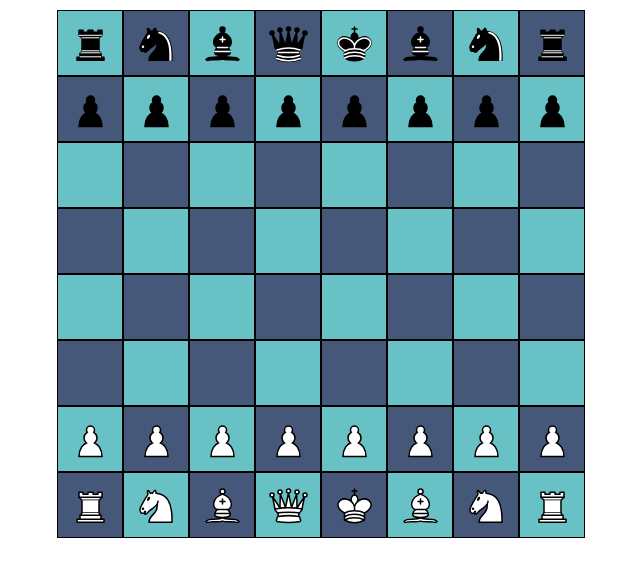
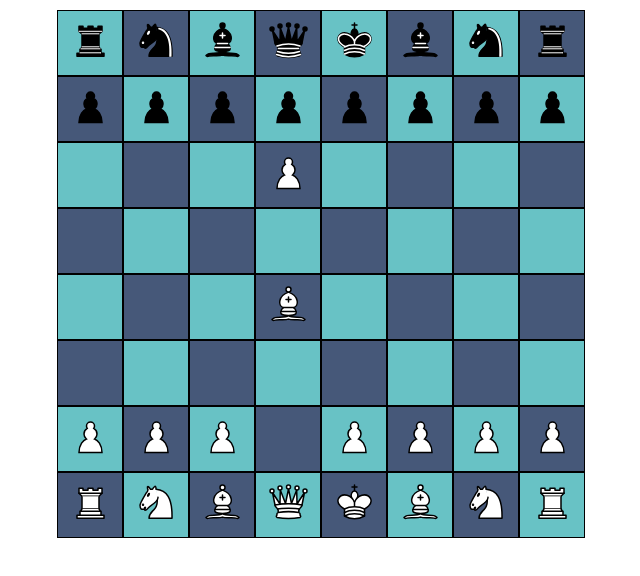
Before and after one commit to EoinF/chess-engine-algorithms, a React (Vite) app: page / in a window 1280 px wide. Shown: the top 576 px of the page, without its empty margins (319-959 px from the left). Built offline with nearby package versions, Linux system fonts and the light colour scheme.

Commit message:
Collect and show legal moves for bishops and pawns

```diff
--- a/src/App.tsx
+++ b/src/App.tsx
@@ -1,23 +1,114 @@
-import { useState } from 'react'
-import './App.css'
-import { Board } from './Board'
+import { useState } from 'react';
+import './App.css';
+import { Board } from './Board';
+import { blackBishop, blackKing, blackKnight, blackPawn, blackQueen, blackRook, emptyCell, playerTurnWhite, whiteBishop, whiteKing, whiteKnight, whitePawn, whiteQueen, whiteRook, type BoardCellState, type GameAction, type GamePiece, type PlayerTurn } from './state';
 
 const initialBoardState = [
   "RNBQKBNR",
   "PPPPPPPP",
+  "OOOpOOOO",
   "OOOOOOOO",
+  "OOObOOOO",
   "OOOOOOOO",
-  "OOOOOOOO",
-  "OOOOOOOO",
-  "pppppppp",
+  "pppOpppp",
   "rnbqkbnr"
 ].join("");
 
+const containsWhitePiece = (cellState: BoardCellState) => {
+  // TODO: More optimal to bitwise AND with 0x30
+  return [whiteKing, whiteBishop, whiteKnight, whitePawn, whiteQueen, whiteRook].includes(cellState);
+}
+const containsBlackPiece = (cellState: BoardCellState) => {
+  // TODO: More optimal to bitwise AND with 0x30
+  return [blackKing, blackBishop, blackKnight, blackPawn, blackQueen, blackRook].includes(cellState);
+}
+
+const getWhitePawnLegalMovesAt = (boardState: string, x: number, y: number) => {
+  const cellIndex = y * 8 + x;
+  let legalMoves: GameAction[] = [];
+  if (y === 6 && boardState[cellIndex - 16] === emptyCell) {
+    legalMoves.push({from: cellIndex, to: cellIndex - 16})
+  }
+  if (boardState[cellIndex - 8] === emptyCell) {
+    legalMoves.push({from: cellIndex, to: cellIndex - 8});
+  }
+  if (x > 0 && containsBlackPiece(boardState[cellIndex - 8 + 1] as BoardCellState)) {
+    legalMoves.push({from: cellIndex, to: cellIndex - 8 + 1});
+  }
+  if (x > 0 && containsBlackPiece(boardState[cellIndex - 8 - 1] as BoardCellState)) {
+    legalMoves.push({from: cellIndex, to: cellIndex - 8 - 1});
+  }
+  // TODO: en-passant
+  return legalMoves;
+}
+
+const getWhiteBishopLegalMovesAt = (boardState: string, x: number, y: number) => {
+  const cellIndex = y * 8 + x;
+  let legalMoves: GameAction[] = [];
+
+  const directions = [[-1, -1], [-1, 1], [1, -1], [1, 1]];
+
+  directions.forEach(([dirX, dirY]) => {
+    let currentX = x + dirX, currentY = y + dirY;
+
+    while(currentX >= 0 && currentX < 8 && currentY >= 0 && currentY < 8
+      && !containsWhitePiece(boardState[currentY * 8 + currentX] as BoardCellState)) {
+        legalMoves.push({from: cellIndex, to: currentY * 8 + currentX});
+        if (containsBlackPiece(boardState[currentY * 8 + currentX] as BoardCellState)) {
+          break;
+        }
+      currentX += dirX;
+      currentY += dirY;
+    }
+  });
+  return legalMoves;
+}
+
+const getWhiteLegalMovesAt = (boardState: string, cellState: GamePiece, x: number, y: number) => {
+  if (cellState == whitePawn) {
+    return getWhitePawnLegalMovesAt(boardState, x, y);
+  }
+  if (cellState == whiteBishop) {
+    return getWhiteBishopLegalMovesAt(boardState, x, y);
+  }
+  return [];
+}
+
+const getBlackLegalMovesAt = (boardState: string, cellState: GamePiece, x: number, y: number) => {
+  const cellIndex = y * 8 + x;
+  let legalMoves: GameAction[] = [];
+  return legalMoves;
+}
+
+const getLegalMovesAt = (boardState: string, playerTurn: PlayerTurn ,x: number, y: number) => {
+  const cellState = boardState[y * 8 + x] as BoardCellState;
+  if (cellState === emptyCell) {
+    return [];
+  }
+  if (playerTurn === playerTurnWhite) {
+    return getWhiteLegalMovesAt(boardState, cellState, x, y);
+  } else {
+    return getBlackLegalMovesAt(boardState, cellState, x, y);
+  }
+}
+
 function App() {
+  const [playerTurn, setPlayerTurn] = useState<PlayerTurn>(0);
   const [boardState, setBoardState] = useState(initialBoardState);
 
+  const legalMoves: Array<GameAction[]> = Array(64).fill(0).map(() => []);
+
+  for (let x = 0; x < 8; x++) {
+    for (let y = 0; y < 8; y++) {
+      const cellIndex = y * 8 + x;
+      legalMoves[cellIndex] = getLegalMovesAt(boardState, playerTurn, x, y);
+    }
+  }
+
+  console.log(legalMoves);
+
   return <div className="app-container">
-    <Board boardState={boardState}/>
+    <Board boardState={boardState} playerTurn={playerTurn} legalMoves={legalMoves}/>
   </div>;
 }
 
--- a/src/Board.css
+++ b/src/Board.css
@@ -6,6 +6,7 @@
 }
 
 .board-cell {
+    position: relative;
     display: flex;
     align-items: center;
     justify-content: center;
@@ -16,6 +17,28 @@
     border: 1px solid black;
 }
 
+.cell-overlay {
+    position: absolute;
+    width: 100%;
+    height: 100%;
+    opacity: 0.7;
+
+    &.cell-selected {
+        background-color: #d7d78e;
+        &:hover {
+            background-color: #b1b176;
+        }
+    }
+
+    &.cell-highlighted {
+        background-color: #addd76;
+        &:hover {
+            background-color: #d2ff9e;
+        }
+    }
+}
+
+
 .board-row {
     display: contents;
 }
@@ -24,3 +47,8 @@
 .board-row:nth-child(even) .board-cell:nth-child(even) {
     background-color: #68c2c5;
 }
+
+.draggable-piece {
+    /* z-index: 1; */
+    cursor: pointer;
+}
--- a/src/Board.tsx
+++ b/src/Board.tsx
@@ -12,7 +12,8 @@ import WhiteRook from "./assets/pieces/Chess_rlt45.svg?react";
 import WhiteBishop from "./assets/pieces/Chess_blt45.svg?react";
 import WhiteKnight from "./assets/pieces/Chess_nlt45.svg?react";
 import WhitePawn from "./assets/pieces/Chess_plt45.svg?react";
-import { blackBishop, blackKing, blackKnight, blackPawn, blackQueen, blackRook, emptyCell, whiteBishop, whiteKing, whiteKnight, whitePawn, whiteQueen, whiteRook, type BoardCellState } from './state';
+import { blackBishop, blackKing, blackKnight, blackPawn, blackQueen, blackRook, emptyCell, whiteBishop, whiteKing, whiteKnight, whitePawn, whiteQueen, whiteRook, type BoardCellState, type GameAction, type PlayerTurn } from './state';
+import { useState } from 'react';
 
 
 const GetCellStateComponent = (cellState: BoardCellState) => {
@@ -48,29 +49,60 @@ const GetCellStateComponent = (cellState: BoardCellState) => {
 
 type BoardCellProps = {
     cellState: BoardCellState;
+    onClick: () => void;
+    isSelected: boolean;
+    isHighlighted: boolean;
 }
 
-const BoardCell = ({cellState}: BoardCellProps) => {
-    const CellStateComponent = GetCellStateComponent(cellState)
-    return <div className="board-cell"><CellStateComponent /></div>
+const BoardCell = ({cellState, onClick, isSelected, isHighlighted}: BoardCellProps) => {
+    const CellStateComponent = GetCellStateComponent(cellState);
+
+    const boardCellClasses = [
+        "cell-overlay",
+        isSelected ? "cell-selected": "",
+        isHighlighted ? "cell-highlighted": ""
+    ].join(" ");
+
+    if (cellState === emptyCell) {
+        return <div className="board-cell" onClick={onClick}>
+            <div className={boardCellClasses}/>
+        </div>
+    }
+    return <div className="board-cell" onClick={onClick}>
+        <div className={boardCellClasses}/>
+        <div draggable className="draggable-piece">
+            <CellStateComponent />
+        </div>
+    </div>
 }
 
 const boardRows = Array(8).fill(0).map((_, i) => i);
 
 type BoardProps = {
     boardState: string;
+    playerTurn: PlayerTurn;
+    legalMoves: Array<GameAction[]>;
 }
 
-export const Board = ({boardState}: BoardProps) => {
+export const Board = ({boardState, playerTurn, legalMoves}: BoardProps) => {
+    const [selectedCell, setSelectedCell] = useState(-1);
     if (boardState.length != 8 * 8) {
         return "Invalid board size";
     }
+
+    const legalDestinations = selectedCell >= 0 ? legalMoves[selectedCell]: [];
 
     return <div className="board">
         {boardRows.map(rowIndex => (
             <div key={rowIndex} className="board-row">
                 {boardRows.map(columnIndex => (
-                    <BoardCell key={columnIndex} cellState={boardState[rowIndex * 8 + columnIndex] as BoardCellState} />
+                    <BoardCell
+                        key={columnIndex}
+                        cellState={boardState[rowIndex * 8 + columnIndex] as BoardCellState}
+                        isSelected={selectedCell === (rowIndex * 8 + columnIndex)}
+                        isHighlighted={legalDestinations.some(({to}) => to === (rowIndex * 8 + columnIndex))}
+                        onClick={() => setSelectedCell(rowIndex * 8 + columnIndex)}
+                    />
                 ))
                 }
             </div>)
--- a/src/state.ts
+++ b/src/state.ts
@@ -30,3 +30,13 @@ export const emptyCell = "O";
 type EmptyCell = typeof emptyCell
 
 export type BoardCellState = GamePiece | EmptyCell;
+
+
+export const playerTurnWhite = 0;
+export const playerTurnBlack = 1;
+export type PlayerTurn = typeof playerTurnBlack | typeof playerTurnWhite;
+
+export type GameAction = {
+  from: number;
+  to: number;
+}
```
